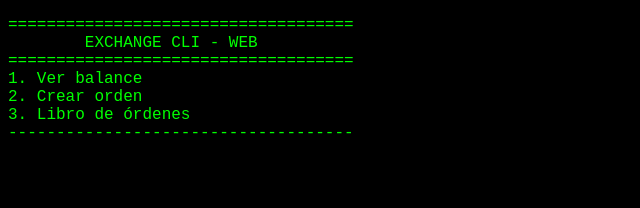
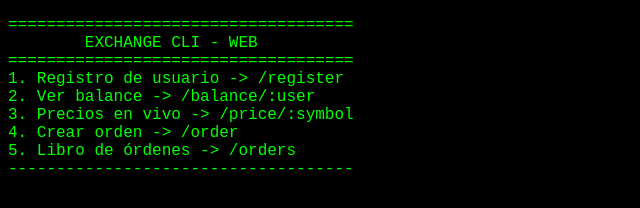
Before and after one commit to frankdux1331/Fr, a website: page index.html in a window 1280 px wide. Shown: the whole page, without its empty margins (0-640 px from the left). Drawn offline with Linux system fonts and the light colour scheme.

Commit message:
Update menu options in index.html

```diff
--- a/index.html
+++ b/index.html
@@ -12,9 +12,11 @@
 ====================================
         EXCHANGE CLI - WEB
 ====================================
-1. Ver balance
-2. Crear orden
-3. Libro de órdenes
+1. Registro de usuario -> /register
+2. Ver balance -> /balance/:user
+3. Precios en vivo -> /price/:symbol
+4. Crear orden -> /order
+5. Libro de órdenes -> /orders
 ------------------------------------
 </pre>
 </body>
```
